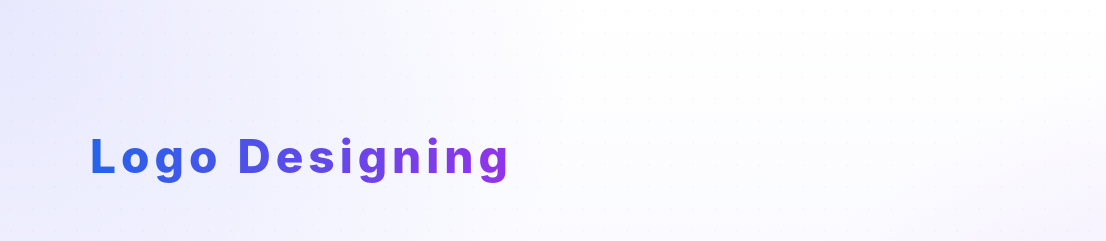
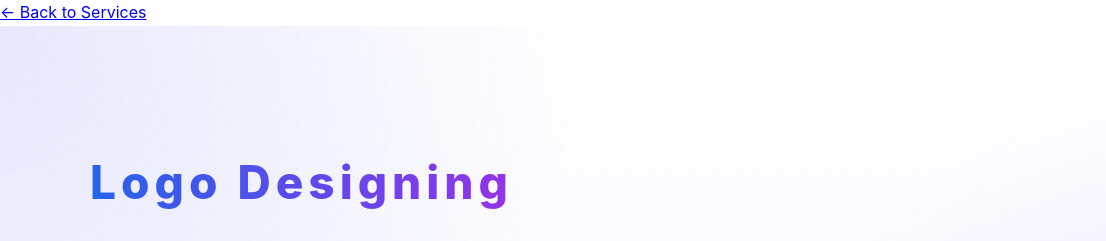
Before and after one commit to designingdegital/digitaldesigning, a plain HTML site: page logo-design.html in a window 1280 px wide. Shown: the top 241 px of the page, 0-1106 px from the left. Drawn offline with Linux system fonts and the light colour scheme.

Commit message:
Update logo-design.html

```diff
--- a/logo-design.html
+++ b/logo-design.html
@@ -6,7 +6,9 @@
   <link rel="stylesheet" href="./css/style.css">
 </head>
 <body>
-
+<div class="back-btn-wrapper">
+  <a href="index.html#services" class="back-btn">← Back to Services</a>
+</div>
 <section class="services-section">
 
   <div class="services-header">
```
